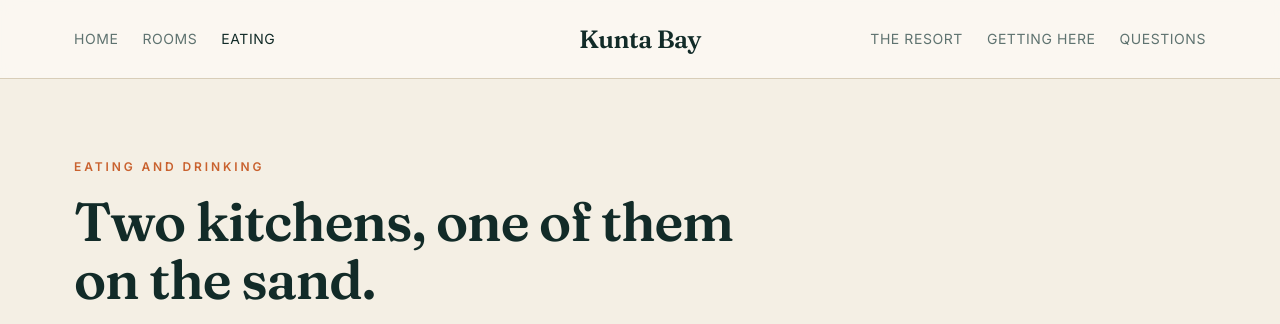
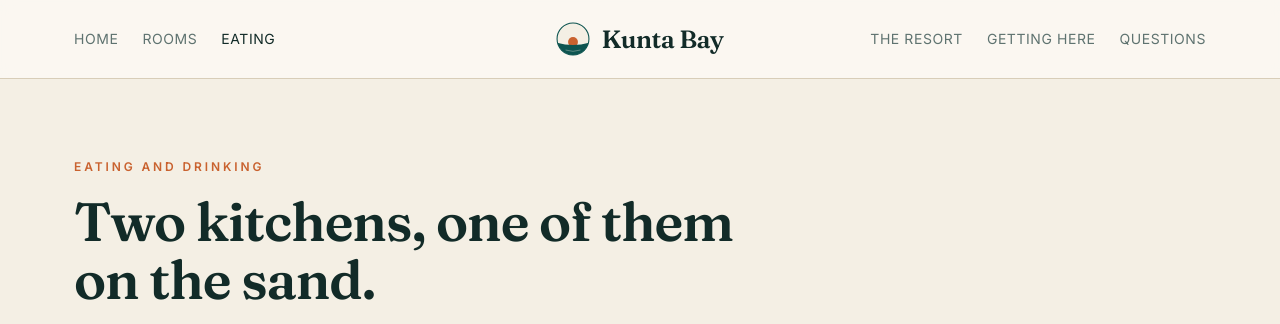
Before and after one commit to nfamaraceesay2018-svg/sublex-demo1-hotel, a plain HTML site: page dining.html in a window 1280 px wide. Shown: the top 324 px of the page. Drawn offline with Linux system fonts and the light colour scheme; a script that the page names is missing.

Commit message:
The hotel's own mark on the hotel's own site
The widget was wearing a logo the website did not have: the masthead was a
serif wordmark and the footer a KB initials disc, so the chat panel showed a
mark that appeared nowhere else on the page.

The mark now sits inside the existing wordmark link, so the masthead's three
column grid is untouched and the whole lockup stays one target. In the footer
it replaces the initials disc, and .sf-mark-img drops the brand background
the initials needed, because a supplied mark brings its own ground.

markImage is optional on sublexFooter, so demo2 to demo5 keep their initials
until they have marks of their own.

```diff
--- a/dining.html
+++ b/dining.html
@@ -52,7 +52,9 @@ h1,h2,h3,.num,.masthead a.word{font-family:"Fraunces",Georgia,serif;font-weight:
 .masthead nav.right{justify-content:flex-end}
 .masthead nav a{text-decoration:none;color:var(--soft);white-space:nowrap}
 .masthead nav a:hover,.masthead nav a[aria-current]{color:var(--ink)}
-.masthead a.word{font-size:25px;text-decoration:none;white-space:nowrap}
+.masthead a.word{font-size:25px;text-decoration:none;white-space:nowrap;
+  display:inline-flex;align-items:center;gap:11px}
+.masthead a.word img{width:34px;height:34px;flex:none}
 .burger{display:none}
 /* Hidden by default, not only inside the mobile media query. It also must not
    reuse .shell, because .masthead .shell sets display:grid and outranks a
@@ -137,6 +139,8 @@ dl.sched dd{color:var(--soft);text-align:right}
 .sf-brand{display:flex;flex-direction:column;gap:12px;min-width:0}
 .sf-mark{width:40px;height:40px;border-radius:50%;background:var(--sea);color:#fff;
   display:grid;place-items:center;font-weight:700;font-size:15px;letter-spacing:.02em}
+/* A supplied mark brings its own ground, so it gets none of the above. */
+.sf-mark-img{background:none;object-fit:contain;border-radius:0}
 .sf-name{font-weight:700;font-size:18px}
 .sublex-footer address{font-style:normal;color:var(--soft);font-size:15px;line-height:1.7}
 .sf-col h4{font-size:12px;letter-spacing:.16em;text-transform:uppercase;color:var(--soft);
@@ -210,7 +214,7 @@ summary:focus-visible{outline-offset:-3px}
 <header class="masthead">
   <div class="shell">
     <nav class="left"><a href="index.html">Home</a><a href="rooms.html">Rooms</a><a href="dining.html" aria-current="page">Eating</a></nav>
-    <a class="word" href="index.html">Kunta Bay</a>
+    <a class="word" href="index.html"><img src="logo.svg" alt="" width="34" height="34"><span>Kunta Bay</span></a>
     <nav class="right"><a href="resort.html">The resort</a><a href="getting-here.html">Getting here</a><a href="questions.html">Questions</a></nav>
     <button class="burger" aria-expanded="false">Menu</button>
   </div>
@@ -268,7 +272,7 @@ document.querySelector(".burger").addEventListener("click", function () {
 <footer class="sublex-footer">
   <div class="sf-inner">
     <div class="sf-brand">
-      <span class="sf-mark">KB</span>
+      <img class="sf-mark sf-mark-img" src="logo.svg" alt="" width="40" height="40">
       <span class="sf-name">Kunta Bay Resort</span>
       <address>Bertil Harding Highway<br>Kololi, Serrekunda<br>The Gambia</address>
     </div>
```
Also changed, not shown: getting-here.html (+7 -3 lines), index.html (+7 -3 lines), questions.html (+7 -3 lines), resort.html (+7 -3 lines), rooms.html (+7 -3 lines).
